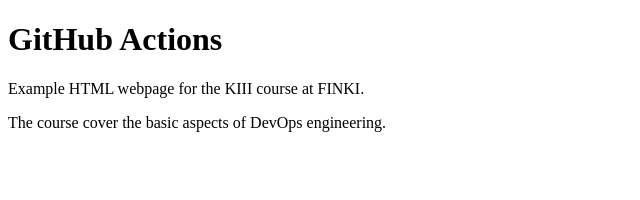
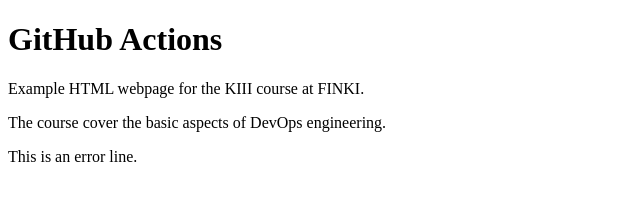
Before and after one commit to EvgenijaSotiroska/KIII-GitHub-Actions, a plain HTML site: page index.html in a window 1280 px wide. Shown: the whole page, without its empty margins (0-640 px from the left). Drawn offline with Linux system fonts and the light colour scheme.

Commit message:
Added error

```diff
--- a/index.html
+++ b/index.html
@@ -4,5 +4,6 @@
     <h1>GitHub Actions</h1>
     <p>Example HTML webpage for the KIII course at FINKI.</p>
     <p>The course cover the basic aspects of DevOps engineering.</p>
+    <p>This is an error line.</div>
   </body>
 </html>
```
